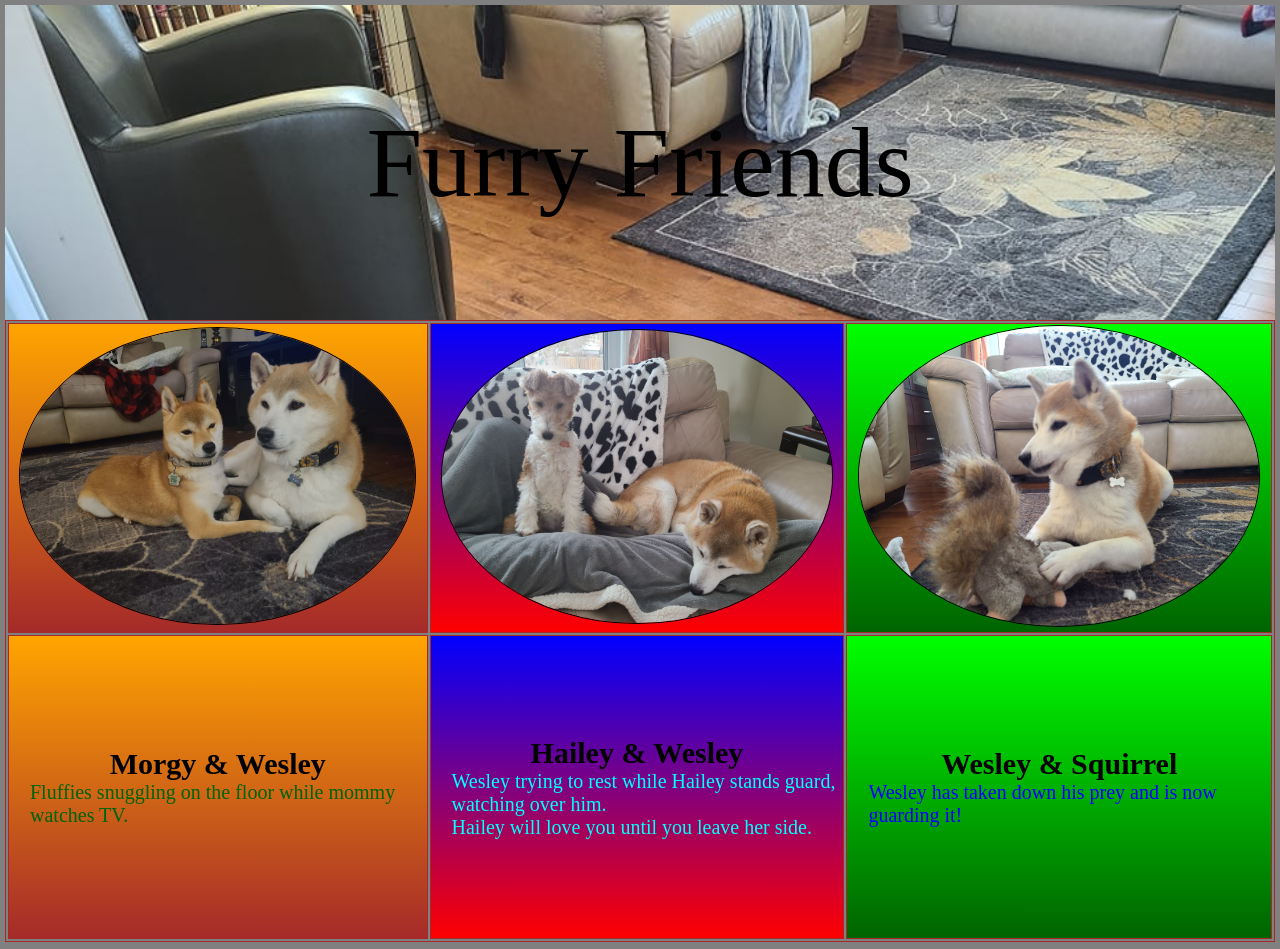
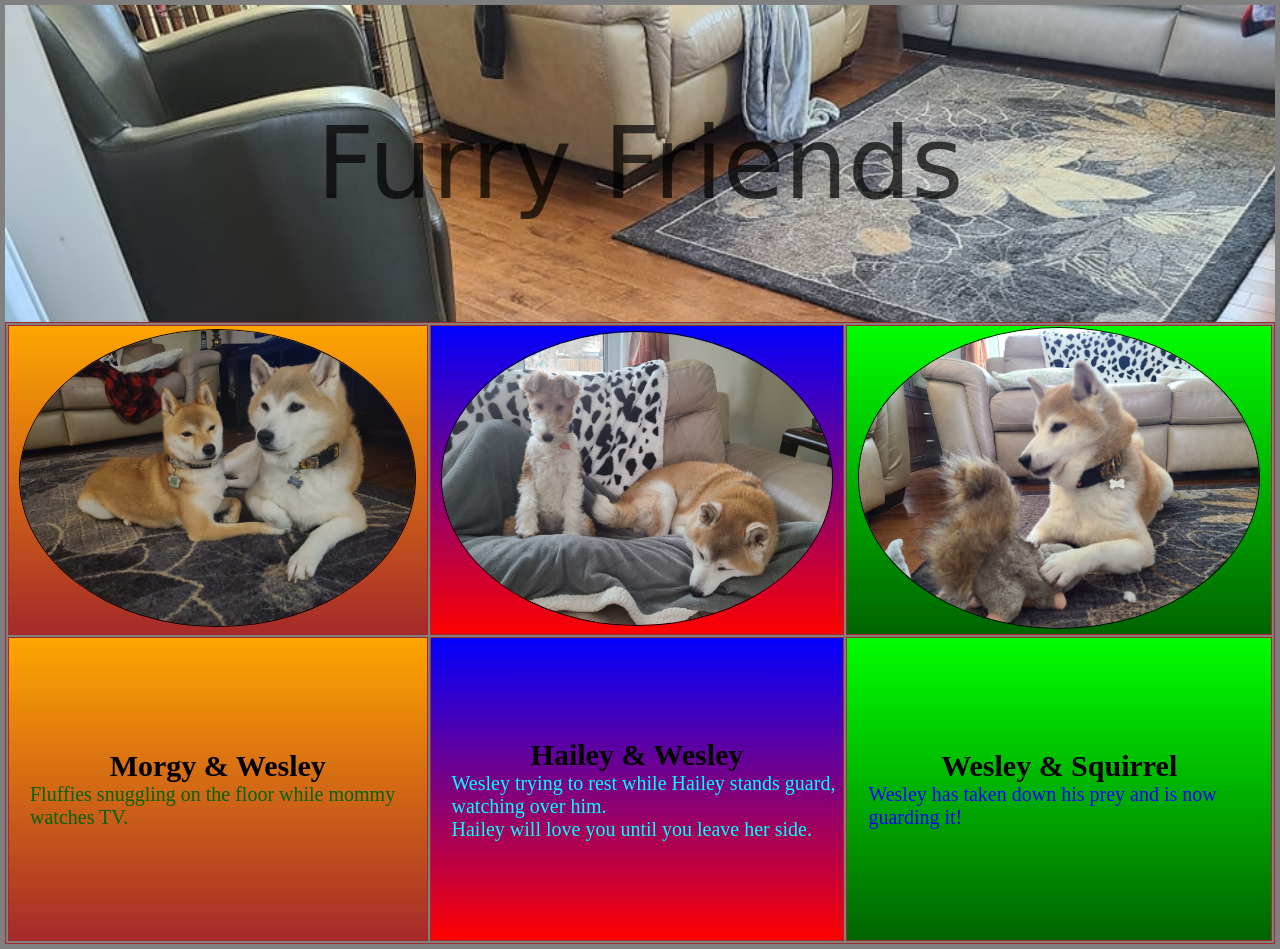
Before and after one commit to TheHaraldx/Furbabies, a plain HTML site: page index.html in a window 1280 px wide. Drawn offline with Linux system fonts and the light colour scheme.

Commit message:
Update style.css

```diff
--- a/style.css
+++ b/style.css
@@ -14,6 +14,8 @@ header {
     font-size: 100px;
     text-align: center;
     padding: 100px;
+     font-family: "Creepster", cursive;
+    color: rgba(0, 0, 0, 0.7)
 
 }
 
```
